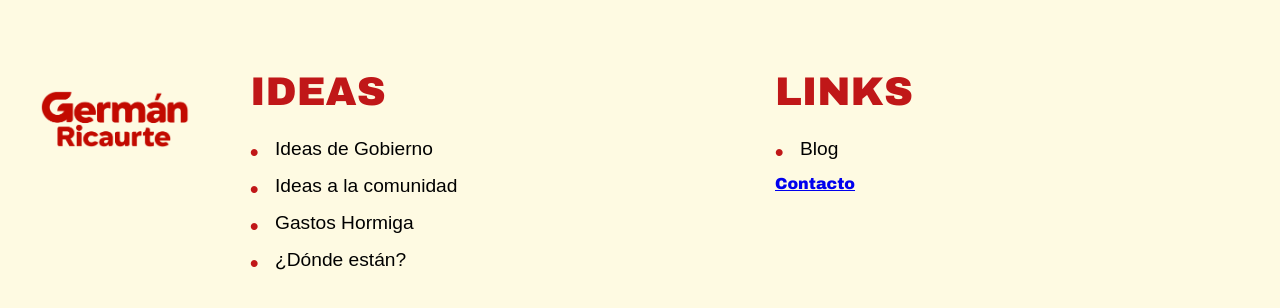
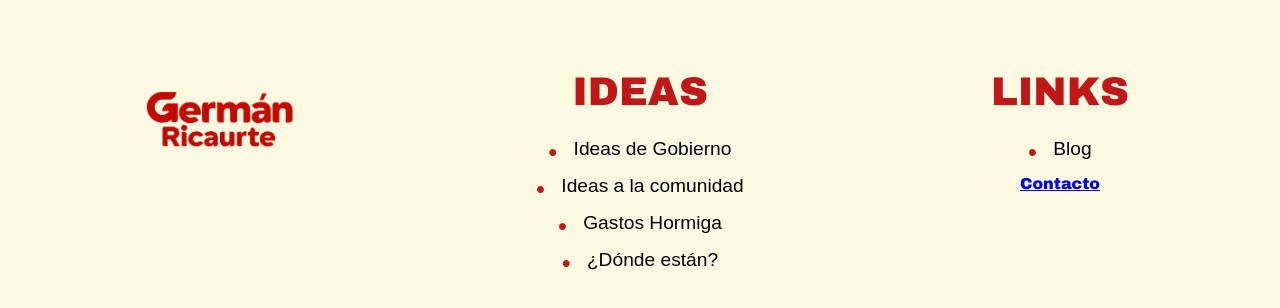
Before and after one commit to oficina91/german, a Vue app: page / in a window 1280 px wide. Shown: the part 2164-2472 px from the top of the page. Built offline with nearby package versions, Linux system fonts and the light colour scheme; what quasar would draw is missing.

Commit message:
Updated Home.vue

```diff
--- a/src/views/Home.vue
+++ b/src/views/Home.vue
@@ -428,7 +428,7 @@
   max-width: 1200px;
   margin: 0 auto;
   display: grid;
-  grid-template-columns: auto 1fr 1fr;
+  grid-template-columns: 1fr 1fr 1fr;
   gap: 60px;
   align-items: start;
 }
@@ -436,6 +436,8 @@
 .list-column {
   display: flex;
   flex-direction: column;
+  align-items: center;
+  text-align: center;
 }
 
 .list-column:first-child {
@@ -460,6 +462,10 @@
 .link-list {
   list-style: none;
   padding: 0;
+  width: 100%;
+  display: flex;
+  flex-direction: column;
+  align-items: center;
 }
 
 .idea-list li,
@@ -470,6 +476,8 @@
   position: relative;
   font-family: Arial, sans-serif;
   font-weight: normal;
+  width: fit-content;
+  text-align: left;
 }
 
 .idea-list li a,
```
